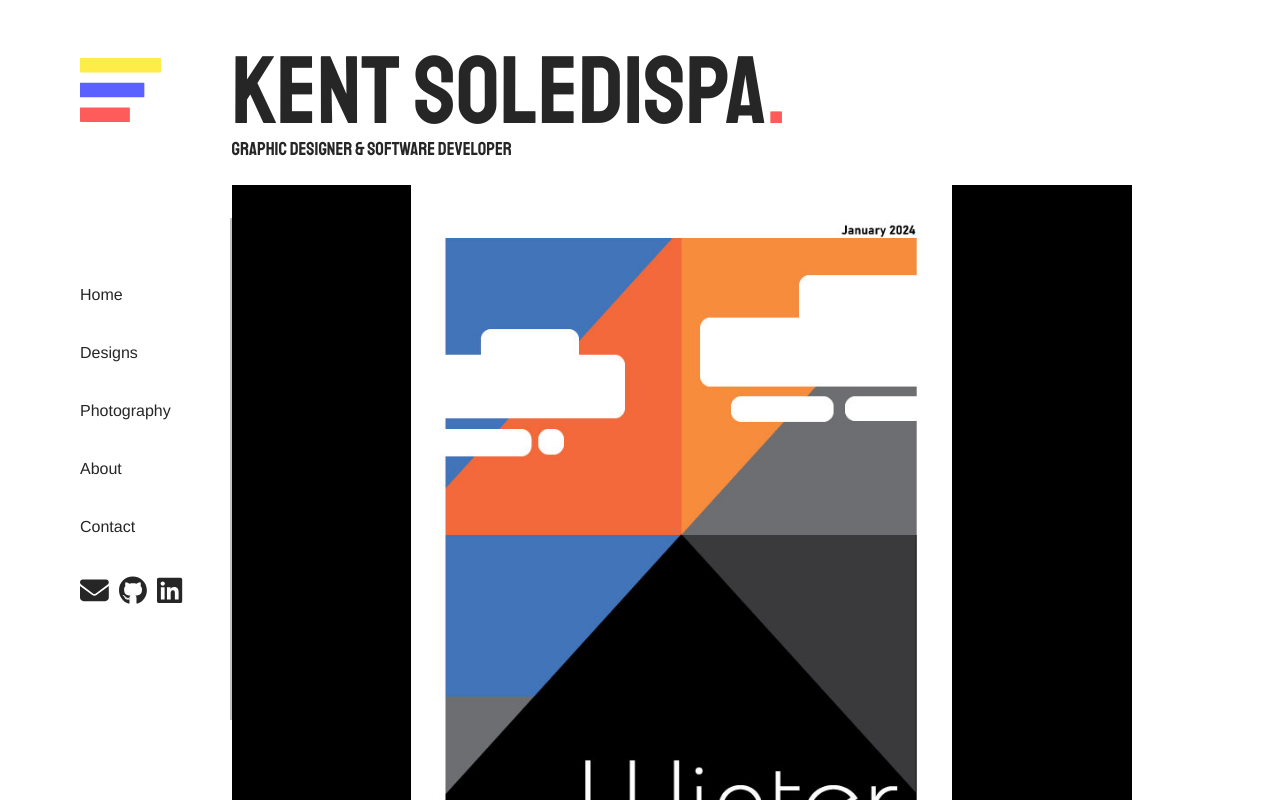
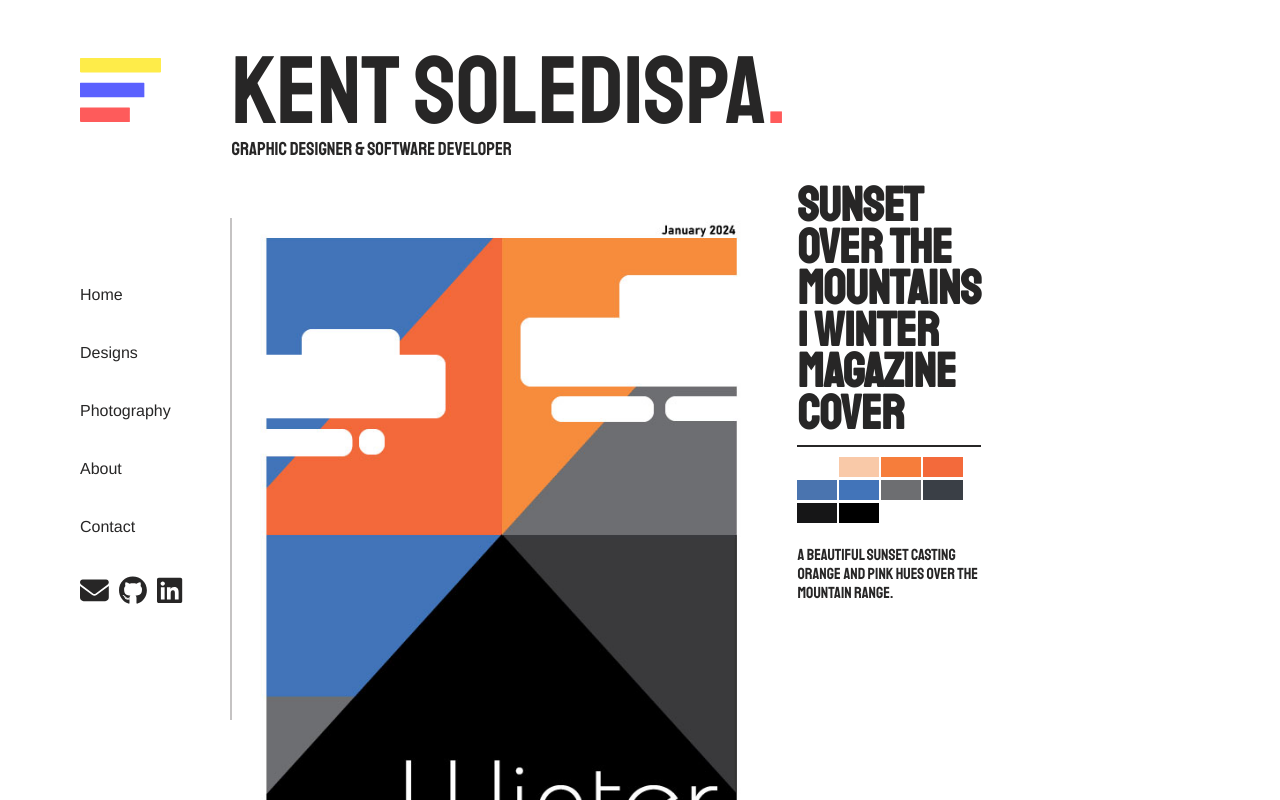
Before and after one commit to Apsidel/Apsidel.github.io, a Vue app: page /designs/view/1 in a window 1280 px wide. Shown: the top 800 px of the page. Built offline with nearby package versions, Linux system fonts and the light colour scheme; a web font is replaced by a local one.

Commit message:
Created 3 column grid for design item views.

```diff
--- a/src/assets/galleries/designs-data.json
+++ b/src/assets/galleries/designs-data.json
@@ -58,7 +58,7 @@
       "id": "3",
       "url": "Hanfu_Event-30.jpg",
       "title": "Hanfu Fashion Exhibition Event Poster",
-      "description": "A vibrant city skyline with skyscrapers illuminated against a starry night sky.",
+      "description": "Lorem ipsum odor amet, consectetuer adipiscing elit. Vel donec tincidunt; nunc urna nisi magnis. Vulputate natoque suscipit hac, sociosqu molestie mauris. Est euismod facilisis ultricies dui vel? Natoque iaculis malesuada tincidunt sociosqu facilisis. Sed nisl taciti leo proin enim class. Imperdiet et sollicitudin ut vitae enim efficitur fermentum. Fringilla fames sollicitudin imperdiet nascetur fusce metus litora. Tincidunt magnis dui laoreet orci aliquam pretium nam. Natoque facilisis at accumsan placerat, imperdiet curae dis mi. \nNisi eleifend ornare facilisis mattis gravida, volutpat eget. Quam elementum neque convallis urna diam netus. Blandit duis quisque vehicula adipiscing metus est metus phasellus posuere. Netus dui augue dictumst donec ultrices ad ipsum per. Mollis habitant quam habitant ipsum feugiat. Euismod facilisi in pulvinar; non tempus libero primis laoreet laoreet. Viverra enim nostra eu laoreet faucibus nullam.",
       "colors": [
         "#FFFEFD",
         "#FDECE2",
--- a/src/components/GalleryItem.vue
+++ b/src/components/GalleryItem.vue
@@ -7,9 +7,11 @@ const props = defineProps({
 })
 </script>
 <template>
+  <body>
     <section id="image_container">
       <img :src="'../../src/assets/images/' + image.url" :alt="image.title" />
     </section>
+    <section id="info_container"></section>
     <section id="text_container">
       <h1>{{ props.image.title }}</h1>
       <ul>
@@ -22,9 +24,24 @@ const props = defineProps({
       </ul>
       <div id="description">{{ props.image.description }}</div>
     </section>
+  </body>
 </template>
 
 <style scoped>
+body {
+  display: grid;
+  grid-template-columns: 3.2fr 1.6fr 2.2fr;
+  grid-template-areas: 'image info text';
+}
+
+body > #image_container {
+  grid-area: image;
+}
+
+body > #text_container {
+  grid-area: info;
+}
+
 img {
   width: auto;
   max-height: 700px;
@@ -36,11 +53,12 @@ section {
 }
 
 #image_container {
-  text-align: center;
-  width: 900px;
   max-width: 900px;
   height: auto;
-  background-color: black;
+}
+
+#info_container {
+  padding-left: 60px;
 }
 
 #text_container {
--- a/src/views/GalleryItemView.vue
+++ b/src/views/GalleryItemView.vue
@@ -1,6 +1,6 @@
 <script setup>
 import GalleryItem from '@/components/GalleryItem.vue'
-import illustrations from '../assets/galleries/designs-data.json'
+import designs from '../assets/galleries/designs-data.json'
 
 const props = defineProps({
   id: {
@@ -10,7 +10,7 @@ const props = defineProps({
 })
 
 const index = parseInt(props.id) - 1
-const image = illustrations.images[index]
+const image = designs.images[index]
 
 // Debugging
 console.log(image)
```
Lines whose indentation alone changed are shown as unchanged.
